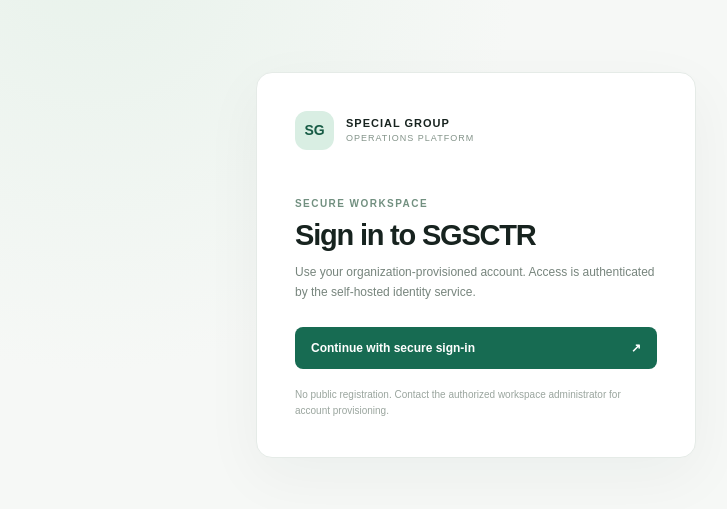
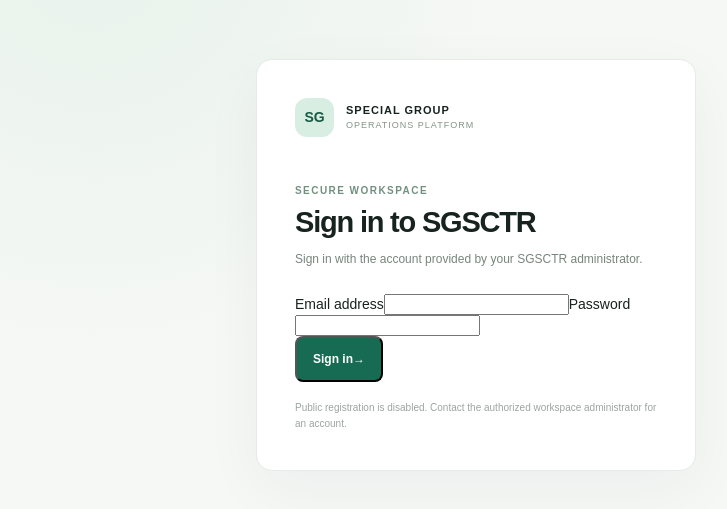
Before and after one commit to specialgroup2024/sgsctr, a Next.js app in the folder web/: page /login in a window 1280 px wide. Shown: the part 135-644 px from the top of the page, without its empty margins (164-891 px from the left). Built offline with nearby package versions, Linux system fonts and the light colour scheme.

Commit message:
Replace external login with native application sign-in

```diff
--- a/web/app/login/page.tsx
+++ b/web/app/login/page.tsx
@@ -1,26 +1,5 @@
-import Link from "next/link";
-
-const messages: Record<string, string> = {
-  invalid_state: "The sign-in request expired or could not be verified. Please try again.",
-  token_exchange_failed: "The identity provider rejected the sign-in exchange. Check the web client configuration.",
-  api_token_rejected: "The API rejected the access token. Check the Keycloak API audience configuration.",
-  authentication_failed: "Sign-in could not be completed. Check Keycloak and API logs, then try again.",
-  access_denied: "Your account is not authorized for this workspace."
-};
-
+const messages: Record<string, string> = { missing_credentials: "Enter your email and password.", invalid_credentials: "The email or password is incorrect, or the account is locked.", authentication_failed: "Sign-in could not be completed. Please try again or contact the workspace administrator." };
 export default async function LoginPage({ searchParams }: { searchParams: Promise<{ error?: string; signed_out?: string }> }) {
-  const params = await searchParams;
-  const message = params.error ? messages[params.error] ?? "Sign-in was not completed." : null;
-  return <main className="login-page">
-    <section className="login-card">
-      <div className="login-brand"><span className="brand-mark">SG</span><div><strong>SPECIAL GROUP</strong><small>OPERATIONS PLATFORM</small></div></div>
-      <p className="eyebrow">SECURE WORKSPACE</p>
-      <h1>Sign in to SGSCTR</h1>
-      <p className="login-copy">Use your organization-provisioned account. Access is authenticated by the self-hosted identity service.</p>
-      {params.signed_out && <p className="login-success">You have signed out.</p>}
-      {message && <p className="login-error" role="alert">{message}</p>}
-      <Link className="login-button" href="/api/auth/login">Continue with secure sign-in <span>↗</span></Link>
-      <p className="login-foot">No public registration. Contact the authorized workspace administrator for account provisioning.</p>
-    </section>
-  </main>;
+  const params = await searchParams; const message = params.error ? messages[params.error] ?? "Sign-in was not completed." : null;
+  return <main className="login-page"><section className="login-card"><div className="login-brand"><span className="brand-mark">SG</span><div><strong>SPECIAL GROUP</strong><small>OPERATIONS PLATFORM</small></div></div><p className="eyebrow">SECURE WORKSPACE</p><h1>Sign in to SGSCTR</h1><p className="login-copy">Sign in with the account provided by your SGSCTR administrator.</p>{params.signed_out && <p className="login-success">You have signed out.</p>}{message && <p className="login-error" role="alert">{message}</p>}<form action="/api/auth/login" method="post" className="login-form"><label htmlFor="email">Email address</label><input id="email" name="email" type="email" autoComplete="username" required /><label htmlFor="password">Password</label><input id="password" name="password" type="password" autoComplete="current-password" required /><button className="login-button" type="submit">Sign in <span>→</span></button></form><p className="login-foot">Public registration is disabled. Contact the authorized workspace administrator for an account.</p></section></main>;
 }
```
